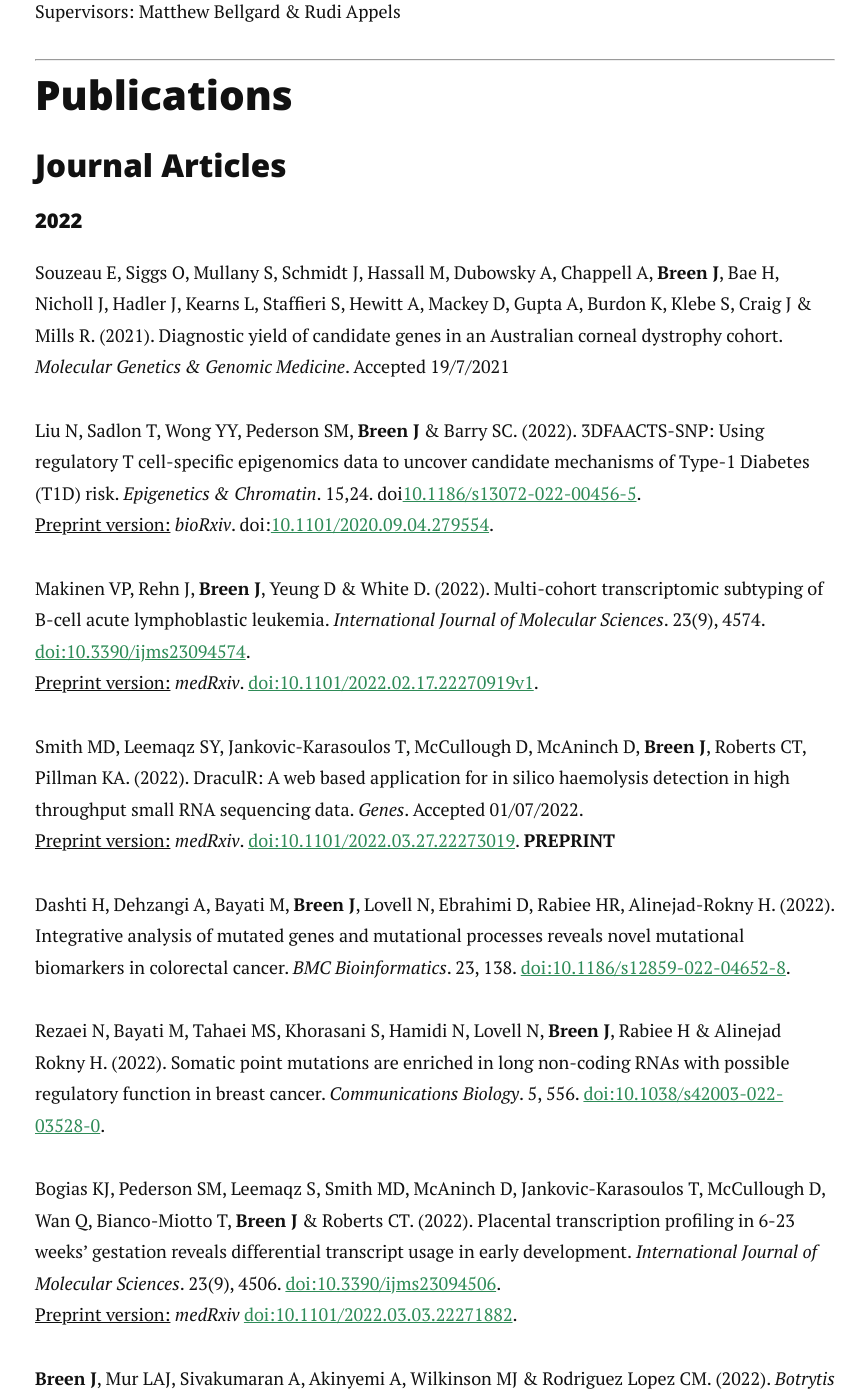
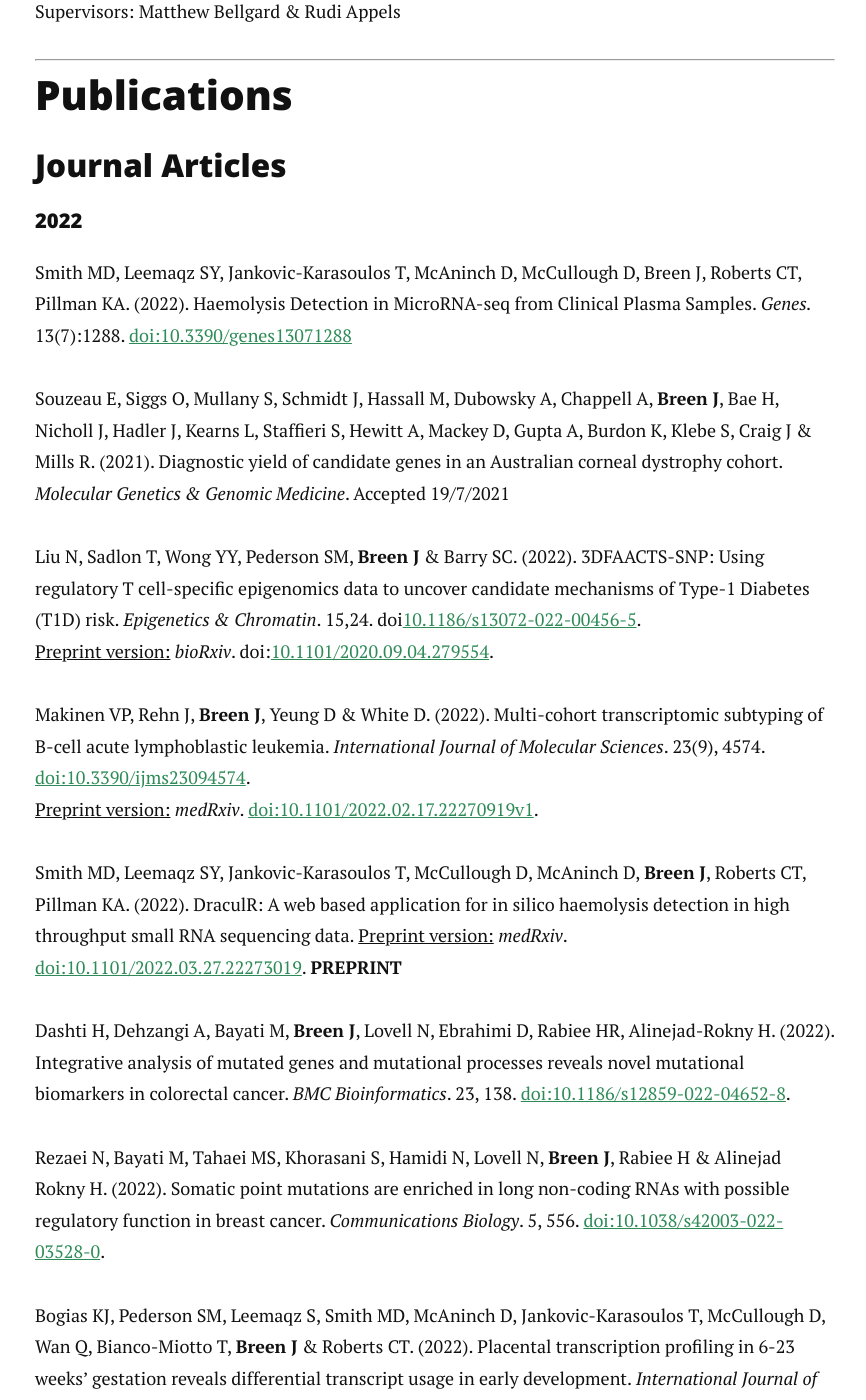
Before and after one commit to jimmybgammyknee/jimmybgammyknee.github.io, a Jekyll site: the page built from cv.md, in a window 1280 px wide and 1400 px high, scrolled down 1726 px. Shown: the whole window, without its empty margins (205-1071 px from the left). Built offline with Jekyll 4.4.1, drawn with Linux system fonts in a browser that asks for light colours; nearby versions of some CDN libraries.

Commit message:
Update cv.md

```diff
--- a/cv.md
+++ b/cv.md
@@ -64,6 +64,8 @@ Supervisors: Matthew Bellgard & Rudi Appels <br>
 
 #### 2022
 
+Smith MD, Leemaqz SY, Jankovic-Karasoulos T, McAninch D, McCullough D, Breen J, Roberts CT, Pillman KA. (2022). Haemolysis Detection in MicroRNA-seq from Clinical Plasma Samples. _Genes._ 13(7):1288. [doi:10.3390/genes13071288](https://doi.org/10.3390/genes13071288)
+
 Souzeau E, Siggs O, Mullany S, Schmidt J, Hassall M, Dubowsky A, Chappell A, **Breen J**, Bae H, Nicholl J, Hadler J, Kearns L, Staffieri S, Hewitt A, Mackey D, Gupta A, Burdon K, Klebe S, Craig J & Mills R. (2021). Diagnostic yield of candidate genes in an Australian corneal dystrophy cohort. _Molecular Genetics & Genomic Medicine_. Accepted 19/7/2021
 
 Liu N, Sadlon T, Wong YY, Pederson SM, **Breen J** & Barry SC. (2022). 3DFAACTS-SNP: Using regulatory T cell-specific epigenomics data to uncover candidate mechanisms of Type-1 Diabetes (T1D) risk. _Epigenetics & Chromatin_. 15,24. doi[10.1186/s13072-022-00456-5](https://doi.org/10.1186/s13072-022-00456-5).
@@ -72,8 +74,7 @@ Liu N, Sadlon T, Wong YY, Pederson SM, **Breen J** & Barry SC. (2022). 3DFAACTS-
 Makinen VP, Rehn J, **Breen J**, Yeung D & White D. (2022). Multi-cohort transcriptomic subtyping of B-cell acute lymphoblastic leukemia. _International Journal of Molecular Sciences_. 23(9), 4574. [doi:10.3390/ijms23094574](https://doi.org/10.3390/ijms23094574).
 <u>Preprint version:</u> _medRxiv_. [doi:10.1101/2022.02.17.22270919v1](https://www.medrxiv.org/content/10.1101/2022.02.17.22270919v1).
 
-Smith MD, Leemaqz SY, Jankovic-Karasoulos T, McCullough D, McAninch D, **Breen J**, Roberts CT, Pillman KA. (2022). DraculR: A web based application for in silico haemolysis detection in high throughput small RNA sequencing data. _Genes_. Accepted 01/07/2022.
-<u>Preprint version:</u> _medRxiv_. [doi:10.1101/2022.03.27.22273019](https://doi.org/10.1101/2022.03.27.22273019). **PREPRINT**
+Smith MD, Leemaqz SY, Jankovic-Karasoulos T, McCullough D, McAninch D, **Breen J**, Roberts CT, Pillman KA. (2022). DraculR: A web based application for in silico haemolysis detection in high throughput small RNA sequencing data. <u>Preprint version:</u> _medRxiv_. [doi:10.1101/2022.03.27.22273019](https://doi.org/10.1101/2022.03.27.22273019). **PREPRINT**
 
 Dashti H, Dehzangi A, Bayati M, **Breen J**, Lovell N, Ebrahimi D, Rabiee HR, Alinejad-Rokny H. (2022). Integrative analysis of mutated genes and mutational processes reveals novel mutational biomarkers in colorectal cancer. _BMC Bioinformatics_. 23, 138. [doi:10.1186/s12859-022-04652-8](https://doi.org/10.1186/s12859-022-04652-8).
 
```
